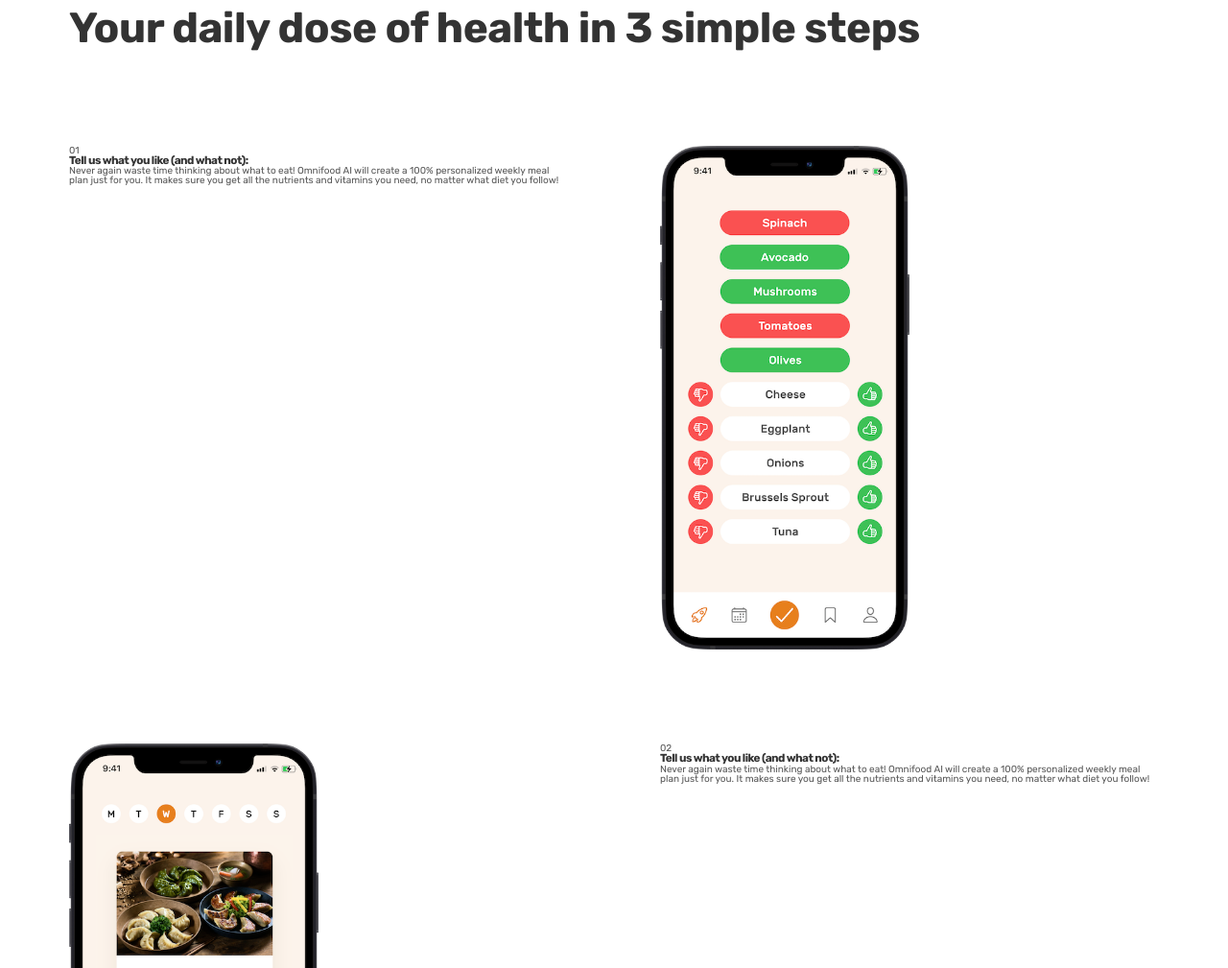
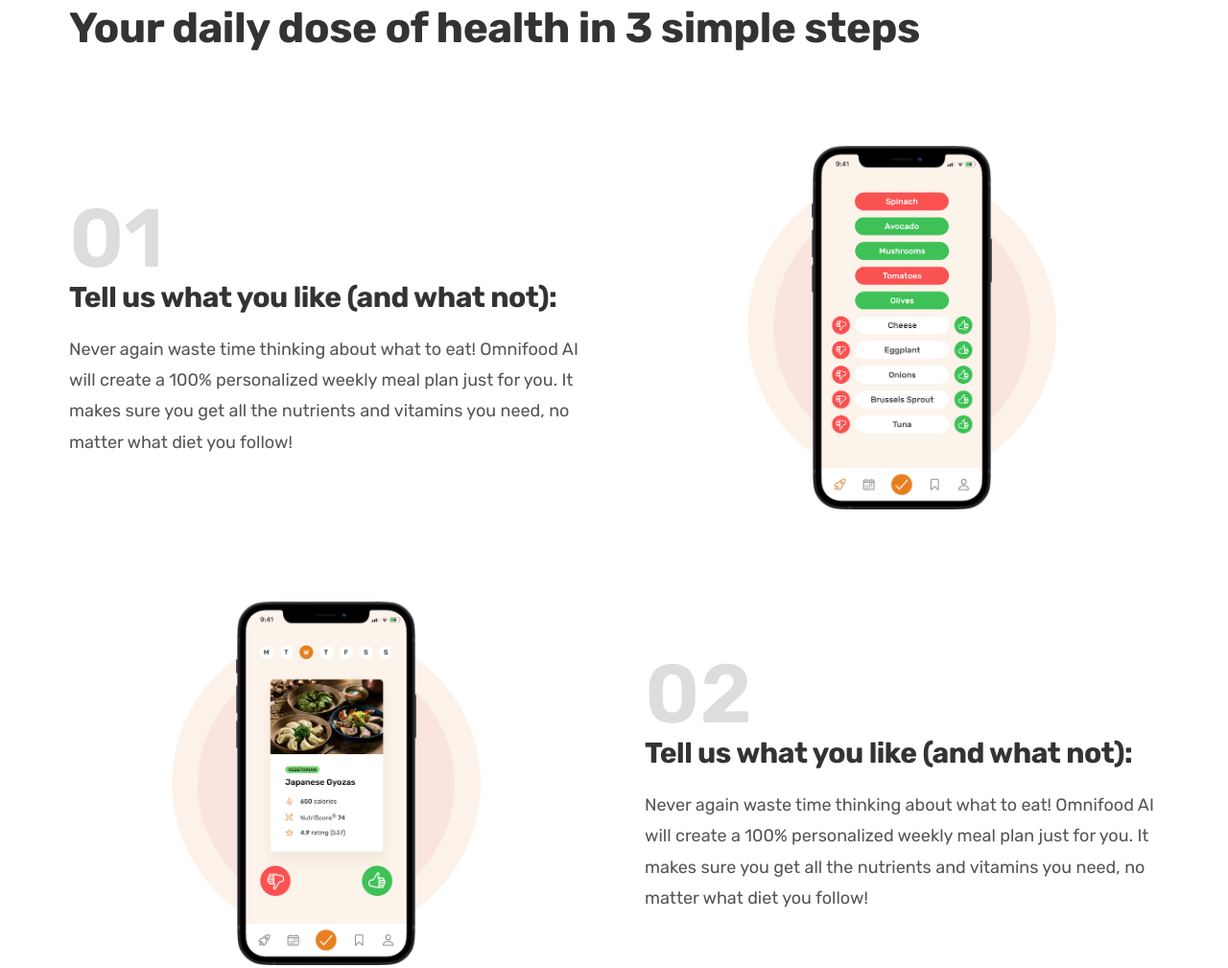
Before and after one commit to tekrajbhatta/omnifood, a plain HTML site: page index.html in a window 1280 px wide. Shown: the part 949-1958 px from the top of the page at 96% size. Drawn offline with Linux system fonts and the light colour scheme.

Commit message:
Completed How It Works section

```diff
--- /dev/null
+++ b/css/general.css
@@ -0,0 +1,120 @@
+/*****************************/
+/* GENERAL REUSABLE COMPONENTS */
+/*****************************/
+
+.heading-primary,
+.heading-secondary,
+.heading-tertiary {
+  font-weight: 700;
+  color: #333;
+  /* color: #45260a; */
+  /* color: #343a40; */
+  letter-spacing: -0.5px;
+}
+
+.heading-primary {
+  font-size: 5.2rem;
+  line-height: 1.05;
+  margin-bottom: 3.2rem;
+}
+
+.heading-secondary {
+  font-size: 4.4rem;
+  line-height: 1.2;
+  margin-bottom: 9.6rem;
+}
+
+.subheading {
+  display: block;
+  font-size: 1.6rem;
+  font-weight: 500;
+  color: #cf711f;
+  text-transform: uppercase;
+  margin-bottom: 1.6rem;
+  letter-spacing: 0.75px;
+}
+
+.heading-tertiary {
+ font-size: 3rem;
+ line-height: 1.2rem;
+ margin-bottom: 3.2rem;
+}
+
+.btn:link,
+btn:visited {
+  display: inline-block;
+  /* background-color: #e67e22; */
+  /* color: #fff; */
+  text-decoration: none;
+  font-size: 2rem;
+  padding: 1.6rem 3.2rem;
+  border-radius: 9px;
+  font-weight: 600;
+
+  /* Put transition on original "state" */
+  transition: background-color 0.3s;
+}
+
+.btn--full:link,
+.btn--full:visited {
+  background-color: #e67e22;
+  color: #fff;
+}
+
+.btn--full:hover,
+.btn--full:active {
+  background-color: #cf711f;
+}
+
+/* .btn--outline .arrow {
+  font-size: inherit;
+  font-weight: inherit;
+} */
+
+.btn--outline:link,
+.btn--outline:visited {
+  background-color: #fff;
+  color: #555;
+}
+
+.btn--outline:hover,
+.btn--outline:active {
+  background-color: #fdf2e9;
+  /* border: 3px solid #fff; */  /* This is affecting layout so */
+  /* Trick to add border inside a box */
+  box-shadow: inset 0 0 0 3px #fff;
+}
+
+.margin-right-sm {
+  margin-right: 1.6rem;
+}
+
+
+.container {
+  /* 1140px */
+  max-width: 120rem;
+  padding: 0 3.2rem;
+  margin: 0 auto;
+}
+
+.grid {
+  display: grid;
+  column-gap: 6.4rem;
+  row-gap: 9.6rem;
+}
+
+.grid--2-cols {
+  grid-template-columns: repeat(2, 1fr);
+}
+
+.grid--3-cols {
+  grid-template-columns: repeat(3, 1fr);
+}
+
+.grid--4-cols {
+  grid-template-columns: repeat(4, 1fr);
+}
+
+.grid-center-v {
+    align-items: center;
+}
--- a/css/style.css
+++ b/css/style.css
@@ -23,7 +23,9 @@ Paragraph Default: 1.6
 
 --- 02 COLORS
 - Primary: #e67e22
-- Tints: #fdf2e9
+- Tints:
+#fdf2e9
+#fae5de
 - Shades: #cf711f
 - Accents:
 - Greys:
@@ -57,121 +59,6 @@ body {
   line-height: 1;
   font-weight: 400;
   color: #555;
-}
-
-/*****************************/
-/* GENERAL REUSABLE COMPONENTS */
-/*****************************/
-
-.heading-primary,
-.heading-secondary,
-.heading-tertiary {
-  font-weight: 700;
-  color: #333;
-  /* color: #45260a; */
-  /* color: #343a40; */
-  letter-spacing: -0.5px;
-}
-
-.heading-primary {
-  font-size: 5.2rem;
-  line-height: 1.05;
-  margin-bottom: 3.2rem;
-}
-
-.heading-secondary {
-  font-size: 4.4rem;
-  line-height: 1.2;
-  margin-bottom: 9.6rem;
-}
-
-.subheading {
-  display: block;
-  font-size: 1.6rem;
-  font-weight: 500;
-  color: #cf711f;
-  text-transform: uppercase;
-  margin-bottom: 1.6rem;
-  letter-spacing: 0.75px;
-}
-
-.heading-tertiary {
-
-}
-
-
-.btn:link,
-btn:visited {
-  display: inline-block;
-  /* background-color: #e67e22; */
-  /* color: #fff; */
-  text-decoration: none;
-  font-size: 2rem;
-  padding: 1.6rem 3.2rem;
-  border-radius: 9px;
-  font-weight: 600;
-
-  /* Put transition on original "state" */
-  transition: background-color 0.3s;
-}
-
-.btn--full:link,
-.btn--full:visited {
-  background-color: #e67e22;
-  color: #fff;
-}
-
-.btn--full:hover,
-.btn--full:active {
-  background-color: #cf711f;
-}
-
-/* .btn--outline .arrow {
-  font-size: inherit;
-  font-weight: inherit;
-} */
-
-.btn--outline:link,
-.btn--outline:visited {
-  background-color: #fff;
-  color: #555;
-}
-
-.btn--outline:hover,
-.btn--outline:active {
-  background-color: #fdf2e9;
-  /* border: 3px solid #fff; */  /* This is affecting layout so */
-  /* Trick to add border inside a box */
-  box-shadow: inset 0 0 0 3px #fff;
-}
-
-.margin-right-sm {
-  margin-right: 1.6rem;
-}
-
-
-.container {
-  /* 1140px */
-  max-width: 120rem;
-  padding: 0 3.2rem;
-  margin: 0 auto;
-}
-
-.grid {
-  display: grid;
-  gap: 9.6rem;
-}
-
-.grid--2-cols {
-  grid-template-columns: repeat(2, 1fr);
-}
-
-.grid--3-cols {
-  grid-template-columns: repeat(3, 1fr);
-}
-
-.grid--4-cols {
-  grid-template-columns: repeat(4, 1fr);
 }
 
 /*****************************/
@@ -302,6 +189,53 @@ btn:visited {
   /* background-color: orangered; */
 }
 
+.step-number {
+  font-size: 8.6rem;
+  font-weight: 600;
+  color: #ddd;
+  margin-bottom: 1.2rem;
+
+}
+
+.step-description {
+  font-size: 1.8rem;
+  line-height: 1.8;
+}
+
+.step-img-box {
+  display: flex;
+  justify-content: center;
+  align-items: center;
+  position: relative;
+}
+
+.step-img-box::before,
+.step-img-box::after {
+  content: "";
+  display: block;
+  border-radius: 50%;
+  position: absolute;
+  top: 50%;
+  left: 50%;
+  transform: translate(-50%, -50%);
+}
+
+.step-img-box::before {
+  width: 60%;
+  /* height: 60%; */
+  padding-bottom: 60%;
+  background-color: #fdf2e9;
+  z-index: -2;
+}
+
+.step-img-box::after {
+  width: 50%;
+  /* height: 60%; */
+  padding-bottom: 50%;
+  background-color: #fae5de;
+  z-index: -1;
+}
+
 .step-img {
-  width: 50%;
+  width: 35%;
 }
--- a/index.html
+++ b/index.html
@@ -8,6 +8,7 @@
     <link rel="preconnect" href="https://fonts.gstatic.com" crossorigin>
     <link href="https://fonts.googleapis.com/css2?family=Rubik:wght@400;500;600;700&display=swap" rel="stylesheet">
     <link rel="stylesheet" href="css/style.css">
+    <link rel="stylesheet" href="css/general.css">
   </head>
   <body>
     <header class="header">
@@ -56,7 +57,7 @@
         <h2 class="heading-secondary">Your daily dose of health in 3 simple steps</h2>
       </div>
 
-      <div class="container grid grid--2-cols">
+      <div class="container grid grid--2-cols grid-center-v">
         <!-- STEP 01 -->
         <div class="step-text-box">
           <p class="step-number">01</p>
```
